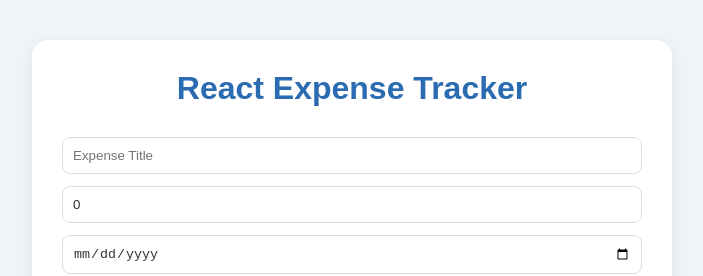
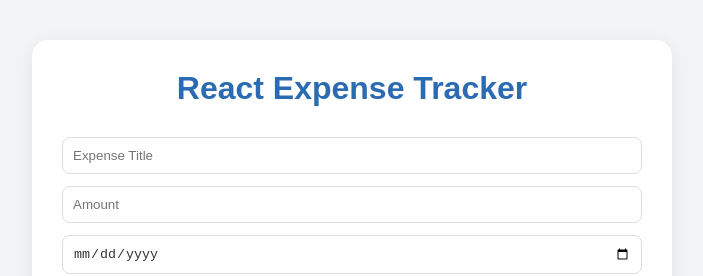
Before and after one commit to andrewteece/react-expense-tracker, a React (Vite) app: page / in a window 1280 px wide. Shown: the top 276 px of the page, without its empty margins (288-991 px from the left). Built offline with nearby package versions, Linux system fonts and the light colour scheme.

Commit message:
fix useState for amount

```diff
--- a/src/components/ExpenseForm.tsx
+++ b/src/components/ExpenseForm.tsx
@@ -2,13 +2,14 @@ import { useState } from 'react';
 
 function ExpenseForm({ onAddExpense }) {
   const [title, setTitle] = useState('');
-  const [amount, setAmount] = useState(0);
+  const [amount, setAmount] = useState('');
   const [date, setDate] = useState('');
 
   function handleSubmit(e) {
     e.preventDefault();
     if (!title || !amount || !date) return;
     onAddExpense({ title, amount: parseFloat(amount), date });
+
     setTitle('');
     setAmount('');
     setDate('');
@@ -27,7 +28,7 @@ function ExpenseForm({ onAddExpense }) {
         min={0}
         placeholder='Amount'
         value={amount}
-        onChange={(e) => setAmount(Number(e.target.value))}
+        onChange={(e) => setAmount(e.target.value)}
       />
       <input
         type='date'
```
